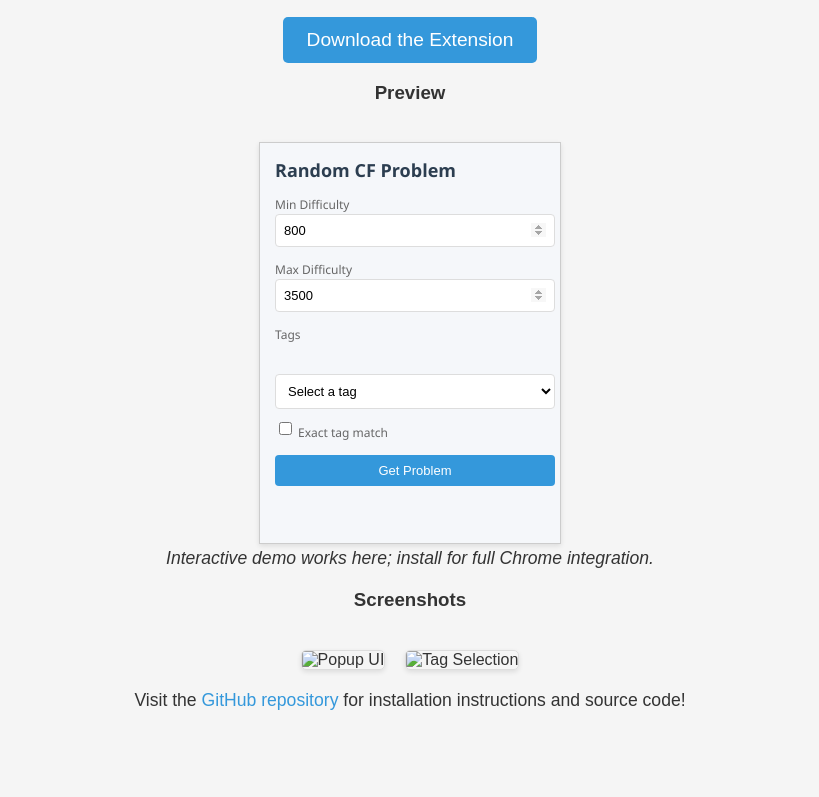
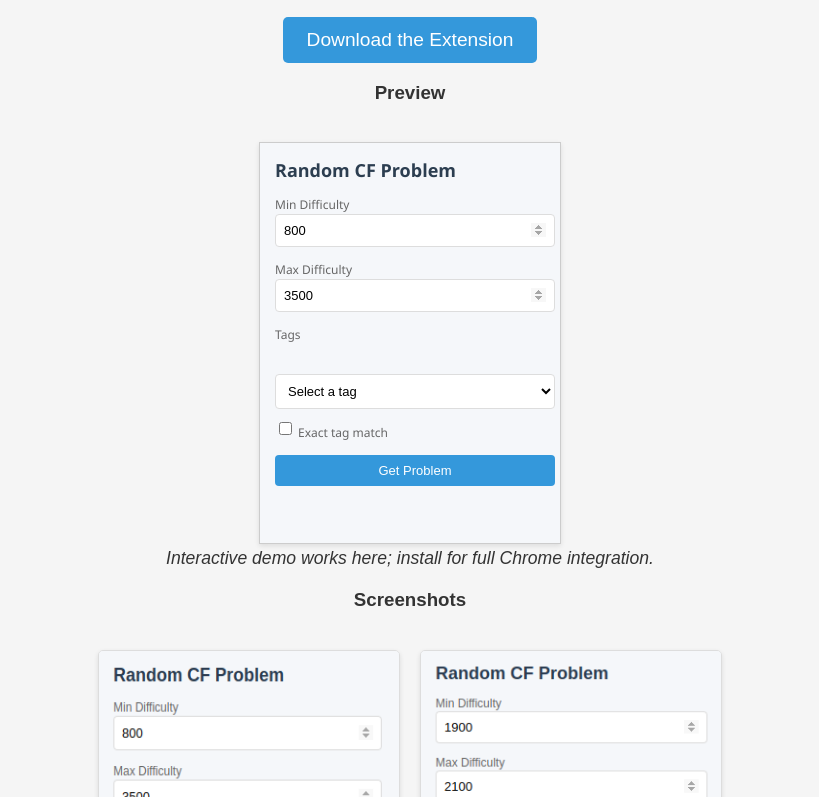
Before and after one commit to SaifullahMnsur/random-cf-problem-chrome-extension, a browser extension: page index.html in a window 1280 px wide. Shown: the part 155-952 px from the top of the page, without its empty margins (230-1049 px from the left). Before the commit the page ends 914 px from the top, so only its background shows below. Drawn offline with Linux system fonts and the light colour scheme.

Commit message:
image path updated

```diff
--- a/index.html
+++ b/index.html
@@ -70,8 +70,8 @@
     <p><em>Interactive demo works here; install for full Chrome integration.</em></p>
     <h3>Screenshots</h3>
     <div class="screenshot-container">
-        <img src="assets/popup-ui.png" alt="Popup UI" class="screenshot">
-        <img src="assets/uses.png" alt="Tag Selection" class="screenshot">
+        <img src="assets/popup-view.png" alt="Popup UI" class="screenshot">
+        <img src="assets/usage.png" alt="Tag Selection" class="screenshot">
     </div>
     <p>Visit the <a href="https://github.com/SaifullahMnsur/random-cf-problem-chrome-extension">GitHub repository</a> for installation instructions and source code!</p>
 </body>
```
